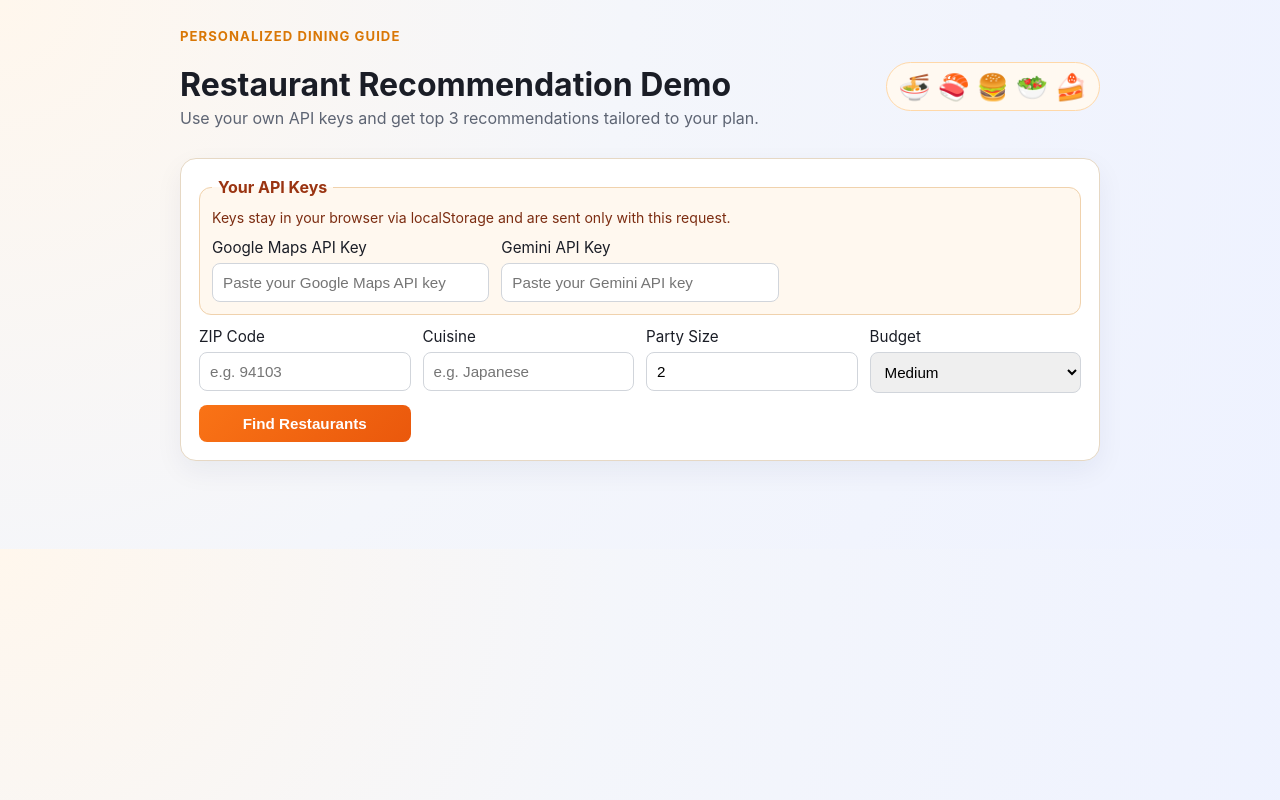
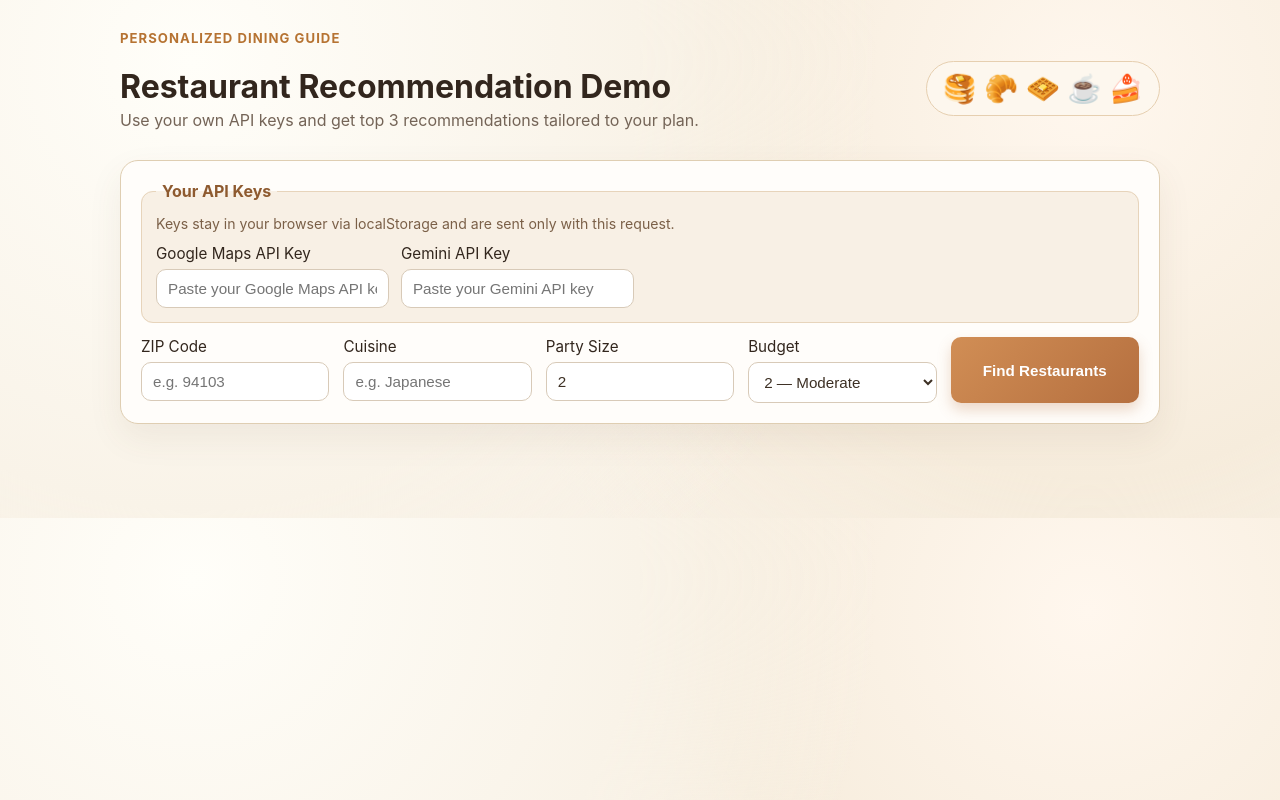
Before and after one commit to Ophelia-web/LLM_Myself, a FastAPI app: page / in a window 1280 px wide. Run offline with FastAPI, Linux system fonts and the light colour scheme.

Commit message:
Refine result cards, budget tiers, photos, and reservation info (#3)
* Support user-supplied API keys and refresh UI

Co-authored-by: Ophelia-web <Ophelia-web@users.noreply.github.com>

* Polish cards, budget tiers, photos, and reservation info

Co-authored-by: Ophelia-web <Ophelia-web@users.noreply.github.com>

---------

Co-authored-by: Cursor Agent <cursoragent@cursor.com>
Co-authored-by: Ophelia-web <Ophelia-web@users.noreply.github.com>

```diff
--- a/project/app/prompts/dossier_prompt.txt
+++ b/project/app/prompts/dossier_prompt.txt
@@ -7,7 +7,6 @@ Input data:
 
 Return ONLY valid JSON with this exact schema:
 {{
-  "summary": "one concise sentence",
   "signature_dishes": ["dish1", "dish2"],
   "service": "short assessment",
   "value": "short assessment",
@@ -19,5 +18,5 @@ Return ONLY valid JSON with this exact schema:
 Rules:
 1) Ground all claims in provided input only.
 2) Be conservative; if uncertain, use "Unknown".
-3) summary and why_recommended should each be one sentence.
+3) why_recommended should be one sentence.
 4) Output MUST be strict valid JSON.
--- a/project/app/services/dossier_generator.py
+++ b/project/app/services/dossier_generator.py
@@ -35,10 +35,6 @@ async def build_dossier(
         "rating": place.rating,
         "price_level": place.price_level,
         "address": place.formatted_address,
-        "summary": llm_payload.get(
-            "summary",
-            f"{place.name} is a well-rated option for {user_request.cuisine} in {user_request.zipCode}.",
-        ),
         "signature_dishes": llm_payload.get(
             "signature_dishes", review_analysis.signature_dishes
         ),
@@ -57,6 +53,8 @@ async def build_dossier(
         "location": place.location,
         "photos": place.photos,
         "reviews": place.reviews,
+        "reservable": place.reservable,
+        "reservation_link": place.reservation_link,
     }
 
     return DossierResult.model_validate(merged)
--- a/project/app/static/styles.css
+++ b/project/app/static/styles.css
@@ -5,14 +5,17 @@
 
 body {
   margin: 0;
-  background: radial-gradient(circle at top left, #fff7ed 0%, #f4f6fb 45%, #eef2ff 100%);
-  color: #1a1d26;
+  background:
+    radial-gradient(circle at 15% 12%, #fffef9 0%, #f9f3e8 38%, transparent 58%),
+    radial-gradient(circle at 85% 18%, #fff7ee 0%, #f6ecdc 33%, transparent 56%),
+    #f8f1e6;
+  color: #32261d;
 }
 
 .container {
-  max-width: 920px;
+  max-width: 1040px;
   margin: 0 auto;
-  padding: 28px 24px 36px;
+  padding: 30px 24px 42px;
 }
 
 .hero {
@@ -29,17 +32,17 @@ body {
   font-size: 0.82rem;
   letter-spacing: 0.08em;
   text-transform: uppercase;
-  color: #d97706;
+  color: #b67332;
   font-weight: 700;
 }
 
 .food-emoji {
-  font-size: 1.6rem;
+  font-size: 1.7rem;
   user-select: none;
-  padding: 8px 12px;
+  padding: 10px 16px;
   border-radius: 999px;
-  border: 1px solid #ffd8a8;
-  background: #fff9f1;
+  border: 1px solid #e6cfb0;
+  background: #fdf7ee;
 }
 
 h1 {
@@ -48,27 +51,27 @@ h1 {
 
 .subtitle {
   margin-top: 0;
-  color: #5d6473;
+  color: #746457;
 }
 
 .search-form {
   display: grid;
   grid-template-columns: repeat(auto-fit, minmax(180px, 1fr));
-  gap: 12px;
-  background: #ffffff;
-  border: 1px solid #e6d8c4;
-  border-radius: 16px;
-  padding: 18px;
-  box-shadow: 0 10px 28px rgba(23, 35, 79, 0.06);
+  gap: 14px;
+  background: #fffdfa;
+  border: 1px solid #dfceb2;
+  border-radius: 18px;
+  padding: 20px;
+  box-shadow: 0 14px 34px rgba(98, 74, 47, 0.08);
 }
 
 .api-section {
   grid-column: 1 / -1;
   margin: 0;
-  border: 1px solid #f0d2ad;
-  background: #fff8ef;
+  border: 1px solid #e7d4bb;
+  background: #f8f0e5;
   border-radius: 12px;
-  padding: 12px;
+  padding: 14px;
   display: grid;
   grid-template-columns: repeat(auto-fit, minmax(220px, 1fr));
   gap: 12px;
@@ -76,14 +79,14 @@ h1 {
 
 .api-section legend {
   padding: 0 6px;
-  color: #9a3412;
+  color: #8e5a2f;
   font-weight: 700;
 }
 
 .hint {
   margin: 0;
   grid-column: 1 / -1;
-  color: #7c2d12;
+  color: #7b6048;
   font-size: 0.88rem;
 }
 
@@ -97,64 +100,143 @@ h1 {
 .search-form input,
 .search-form select,
 .search-form button {
-  border: 1px solid #d1d5db;
-  border-radius: 8px;
+  border: 1px solid #d8cab8;
+  border-radius: 10px;
   font-size: 0.95rem;
-  padding: 10px;
+  padding: 10px 11px;
+  background: #fff;
+  color: #3d3024;
 }
 
 .search-form button {
-  background: linear-gradient(135deg, #f97316, #ea580c);
+  background: linear-gradient(135deg, #d18e55, #b56f3f);
   color: #fff;
   border: none;
   cursor: pointer;
   font-weight: 600;
+  box-shadow: 0 7px 14px rgba(181, 111, 63, 0.26);
 }
 
 .search-form button:hover {
-  background: linear-gradient(135deg, #ea580c, #c2410c);
+  background: linear-gradient(135deg, #bc7a49, #9c5f35);
 }
 
 .status {
   margin: 16px 0;
-  font-weight: 500;
+  font-weight: 600;
   min-height: 1.2rem;
+  color: #7a5637;
 }
 
 .results {
   display: grid;
-  gap: 12px;
+  gap: 16px;
 }
 
 .card {
-  background: #fff;
-  border: 1px solid #eddcc7;
-  border-radius: 14px;
-  padding: 14px 16px;
-  box-shadow: 0 8px 18px rgba(15, 23, 42, 0.05);
+  background: #fffcf8;
+  border: 1px solid #e4d2bd;
+  border-radius: 16px;
+  box-shadow: 0 12px 24px rgba(91, 67, 44, 0.08);
+}
+
+.result-card {
+  overflow: hidden;
+}
+
+.photo-strip {
+  display: grid;
+  grid-template-columns: repeat(3, minmax(0, 1fr));
+  gap: 8px;
+  padding: 12px 12px 0;
+}
+
+.photo-strip img {
+  width: 100%;
+  aspect-ratio: 4 / 3;
+  object-fit: cover;
+  border-radius: 10px;
+  border: 1px solid #e9dccb;
+  background: #f6ede2;
+}
+
+.card-body {
+  padding: 14px 16px 16px;
+}
+
+.card-top {
+  display: flex;
+  justify-content: space-between;
+  align-items: flex-start;
+  gap: 10px;
 }
 
 .card h3 {
-  margin-top: 0;
+  margin: 0;
+  font-size: 1.48rem;
+}
+
+.badge-row {
+  display: flex;
+  flex-wrap: wrap;
+  gap: 8px;
+}
+
+.badge {
+  font-size: 0.78rem;
+  font-weight: 600;
+  color: #85552f;
+  background: #f4e7d8;
+  border: 1px solid #e2c8ae;
+  padding: 4px 8px;
+  border-radius: 999px;
+}
+
+.badge-link {
+  text-decoration: none;
+}
+
+.badge-link:hover {
+  background: #edd8c2;
 }
 
 .card p {
-  margin: 6px 0;
+  margin: 7px 0;
 }
 
-.card details {
+.meta-line {
   margin-top: 8px;
+}
+
+.why {
+  margin-top: 10px;
+  padding-top: 10px;
+  border-top: 1px dashed #e2d0bb;
 }
 
 .empty,
 .error {
-  background: #fff;
-  border: 1px solid #eddcc7;
+  background: #fffcf8;
+  border: 1px solid #e4d2bd;
   border-radius: 12px;
   padding: 12px;
 }
 
 .error {
-  border-color: #f0b4bf;
-  color: #ad1f3e;
+  border-color: #e9b5bc;
+  color: #9d3c4b;
 }
+
+@media (max-width: 720px) {
+  .photo-strip {
+    grid-template-columns: repeat(2, minmax(0, 1fr));
+  }
+
+  .card-top {
+    flex-direction: column;
+  }
+
+  .card h3 {
+    font-size: 1.28rem;
+  }
+}
--- a/project/app/templates/index.html
+++ b/project/app/templates/index.html
@@ -16,7 +16,7 @@
             Use your own API keys and get top 3 recommendations tailored to your plan.
           </p>
         </div>
-        <div class="food-emoji" aria-hidden="true">🍜 🍣 🍔 🥗 🍰</div>
+        <div class="food-emoji" aria-hidden="true">🥞 🥐 🧇 ☕ 🍰</div>
       </header>
 
       <form id="search-form" class="search-form">
@@ -65,10 +65,10 @@
         <label>
           Budget
           <select name="budget" required>
-            <option value="low">Low</option>
-            <option value="medium" selected>Medium</option>
-            <option value="high">High</option>
-            <option value="luxury">Luxury</option>
+            <option value="1">1 — Inexpensive</option>
+            <option value="2" selected>2 — Moderate</option>
+            <option value="3">3 — Expensive</option>
+            <option value="4">4 — Very Expensive</option>
           </select>
         </label>
 
```
Also changed, not shown: project/app/models/schemas.py (+10 -9 lines), project/app/services/places_retriever.py (+11 -2 lines), project/app/services/ranker.py (+1 -11 lines), project/app/services/report_writer.py (+13 -2 lines), project/app/static/app.js (+84 -24 lines), project/README.md.
